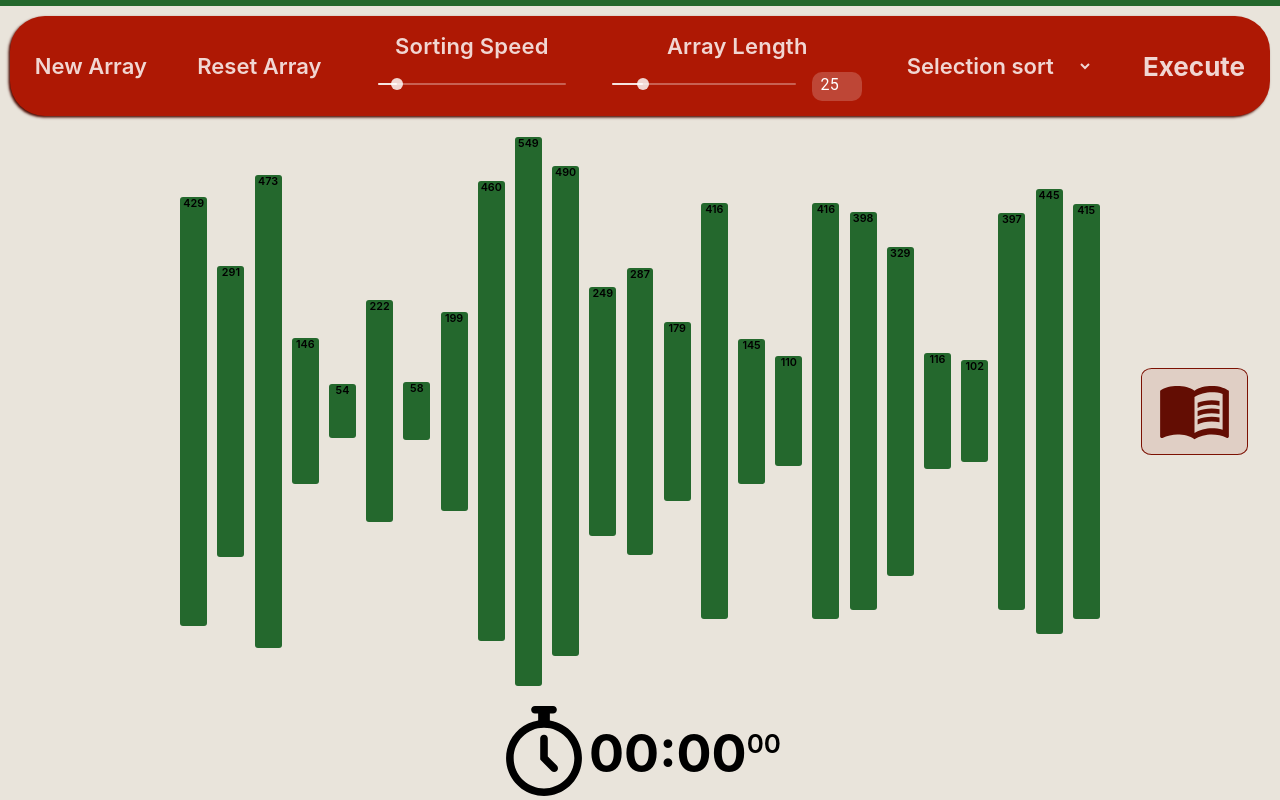
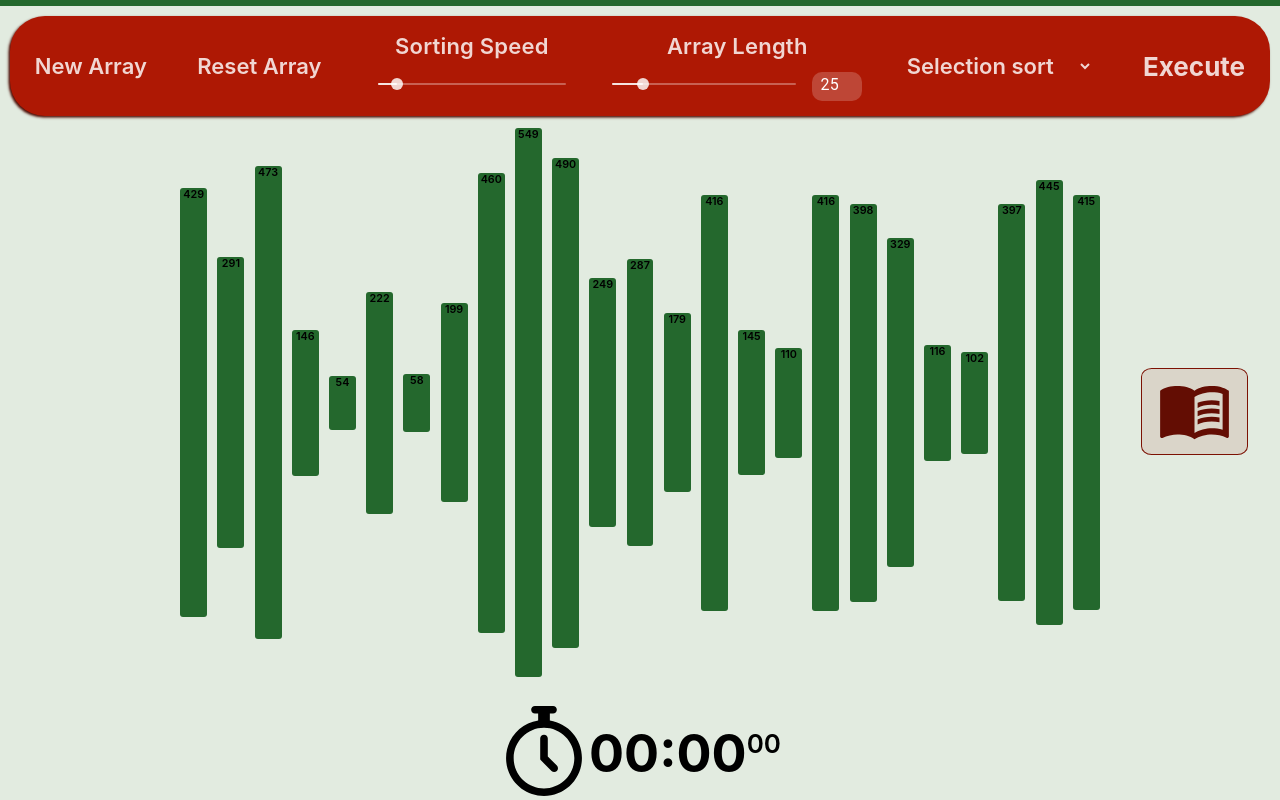
Before and after one commit to AatmikMallya/Algo-Visualizer, a React (Create React App) app: page / in a window 1280 px wide. Built offline with nearby package versions, Linux system fonts and the light colour scheme; what uifx would draw is missing.

Commit message:
fix whitespace issue around bars

```diff
--- a/src/animations/CountingAnimation.js
+++ b/src/animations/CountingAnimation.js
@@ -1,5 +1,5 @@
 import { cardFlip, wait, colors, isRunning, animationInterval } from '../components/SortingTimeVisualizer';
-import { barFade } from '../components/SortingHelpers';
+// import { barFade } from '../components/SortingHelpers';
 import getCountingAnimations from '../algorithms/Counting';
 
 // Render heap sort animations
--- a/src/components/SortingTimeVisualizer.js
+++ b/src/components/SortingTimeVisualizer.js
@@ -61,11 +61,9 @@ export default class SortingTimeVisualizer extends React.Component {
         }
     }
 
-    // Compute reciprocal of interval to make the slider feel linear
-    speedChange = interval => {
-        // animationInterval = interval < 3 ? 450 : 1500/interval - 15;
-        animationInterval = 0.04 * (interval - 100)**2;
-        console.log(animationInterval)
+    // compute animation interval from slider position (0-100)
+    speedChange = position => {
+        animationInterval = 0.04 * (position - 100)**2;
     }
 
     // Display a new randomized array, possibly with a new length
@@ -189,8 +187,8 @@ export default class SortingTimeVisualizer extends React.Component {
                 arr[i].style.height = array[i] + 'px';
                 arr[i].style.backgroundColor = colors.purple;
             }
-            this.setRunning(false);
         }
+        this.setRunning(false);
         await help.barFade();
     }
 
--- a/src/css/SortingTimeVisualizer.css
+++ b/src/css/SortingTimeVisualizer.css
@@ -19,6 +19,8 @@
     justify-content: space-around;
     height: 75vh;
 }
+
+
 
 
 #left-container {
@@ -43,10 +45,10 @@
 }
 
 #bars-cell {
-    white-space: nowrap;
+    margin-top: 12px;
     overflow-x: scroll;
     overflow-y: scroll;
-    display: table-cell;
+    display: table;
     vertical-align: middle;
 }
 
--- a/src/css/index.css
+++ b/src/css/index.css
@@ -5,7 +5,7 @@ body {
     sans-serif;
   -webkit-font-smoothing: antialiased;
   -moz-osx-font-smoothing: grayscale;
-  background-color: rgb(233, 228, 219);
+  background-color: hsl(109, 22%, 90%)!important;
 }
 
 code {
```
